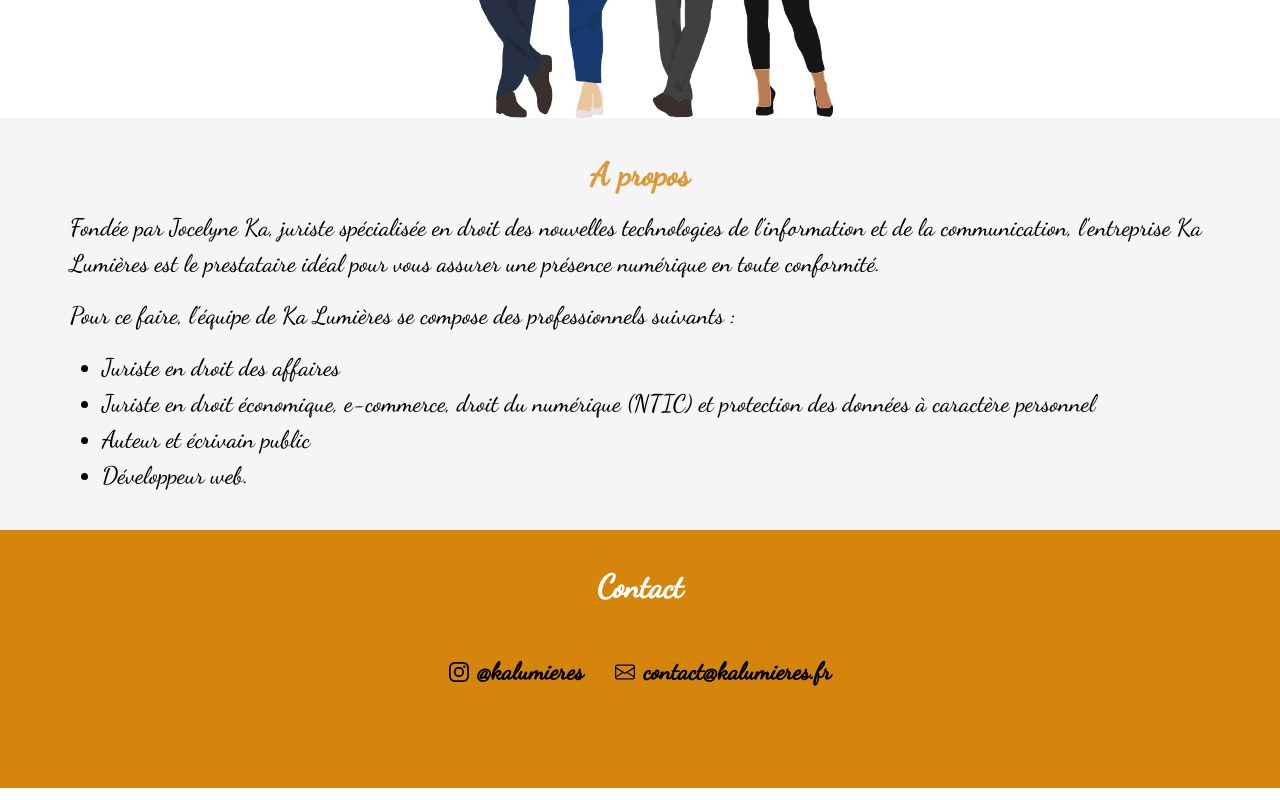
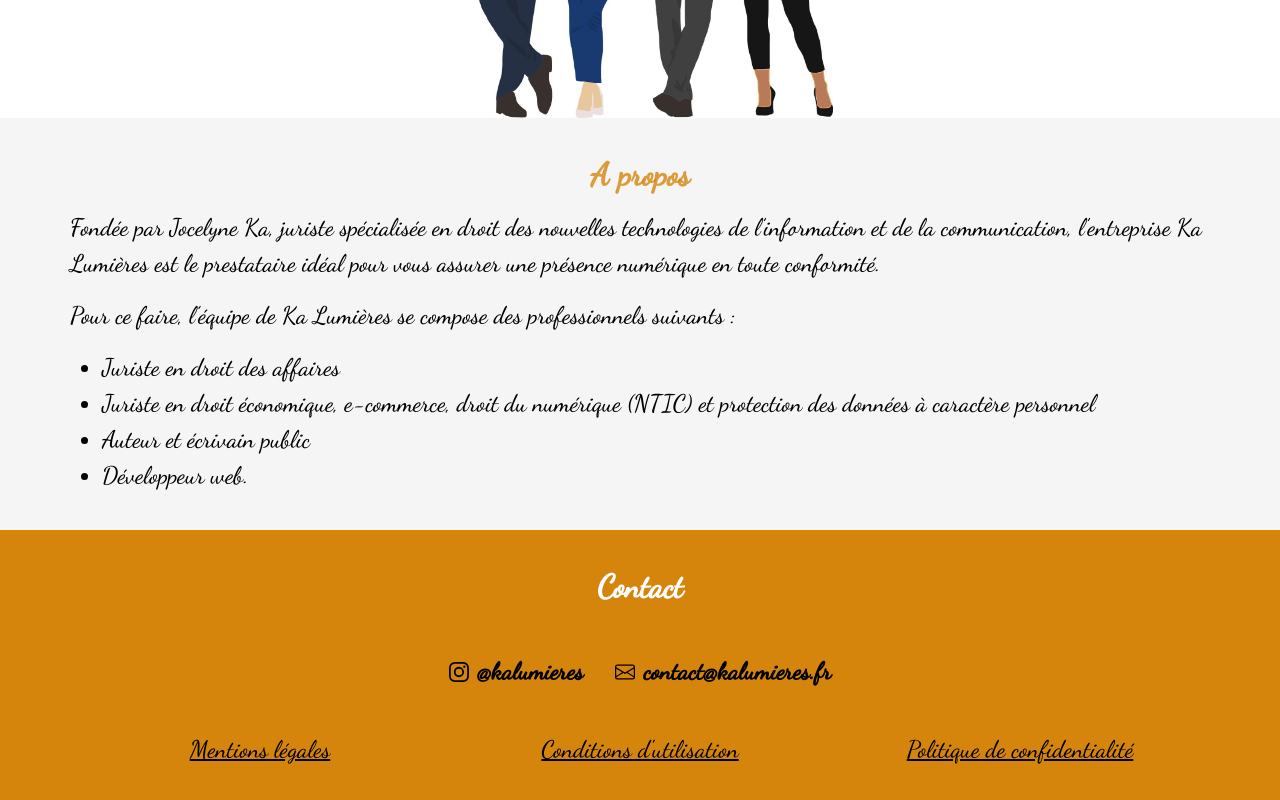
Before and after one commit to rothzeta/kalumieres, a Nuxt app: page / in a window 1280 px wide. Shown: the part 2113-2913 px from the top of the page. Built offline with nearby package versions, Linux system fonts and the light colour scheme.

Commit message:
feat: Add logo section to the footer

```diff
--- a/components/ContactSection.vue
+++ b/components/ContactSection.vue
@@ -25,10 +25,20 @@
                     <span class="ps-2">contact@kalumieres.fr</span>
                 </a>
         </div>
-        <div class="container hstack align-center align-content-center mb-3">
-            <a class="d-block lh-1 col-4 text-center smaller" href="/pdf/mentions-legales-ka-lumieres.pdf">Mentions légales</a>
-            <a class="d-block lh-1 col-4 text-center smaller">Conditions d'utilisation</a>
-            <a class="d-block lh-1 col-4 text-center smaller">Politique de confidentialité</a>
+        <div class="conditions-wrapper container hstack align-center align-content-center mb-3 d-flex d-md-none">
+            <a class="d-block lh-1 col-4 text-center small" href="/pdf/mentions-legales-ka-lumieres.pdf">Mentions légales</a>
+            <a class="d-block lh-1 col-4 text-center small">Conditions d'utilisation</a>
+            <a class="d-block lh-1 col-4 text-center small">Politique de confidentialité</a>
+        </div>
+        <div class="conditions-wrapper container hstack align-center align-content-center mb-3 d-none d-md-flex">
+            <a class="d-block lh-1 col-4 text-center" href="/pdf/mentions-legales-ka-lumieres.pdf">Mentions légales</a>
+            <a class="d-block lh-1 col-4 text-center">Conditions d'utilisation</a>
+            <a class="d-block lh-1 col-4 text-center">Politique de confidentialité</a>
         </div>
 </section>
 </template>
+<style scoped>
+    .conditions-wrapper > a {
+        color: var(--bs-text-dark);
+    }
+</style>
--- a/components/HomeSection.vue
+++ b/components/HomeSection.vue
@@ -7,7 +7,7 @@
           <div class="d-flex align-items-lg-center justify-items-center flex-column flex-md-row">
             <div class="flex-shrink-1 flex-grow-0 d-flex justify-items-start align-items-center px-md-5 px-0"
               style="min-height:0; min-width: 96px; width: 100%; max-width: 360px;">
-              <img src="~/assets/img/ka-lumieres-lampe-only.png" class="img-fluid" alt="Ka lumières logo"
+              <img src="~/assets/img/ka-lumieres-lampe-only.png" class="img-fluid d-none d-lg-block" alt="Ka lumières logo"
                 style="height:auto; width:auto;">
             </div>
             <h3>Basée à Paris, l’entreprise Ka Lumières est le prestataire idéal pour assurer votre présence numérique en toute conformité.</h3>
--- /dev/null
+++ b/components/LogoSection.vue
@@ -0,0 +1,9 @@
+<template>
+    <section id="footer-logo" class="p-0">
+        <h2 class="px-3">
+            <div class="hstack justify-content-center">
+                <img src="~/assets/img/ka-lumieres-lampe.svg" alt="">
+            </div>
+        </h2>
+</section>
+</template>
--- a/pages/index.vue
+++ b/pages/index.vue
@@ -5,6 +5,7 @@
         <HeroSection  />
         <AboutSection />
         <ContactSection />
+        <LogoSection class="d-flex d-lg-none" />
     </div>
 </template>
 <style lang="scss">
```
